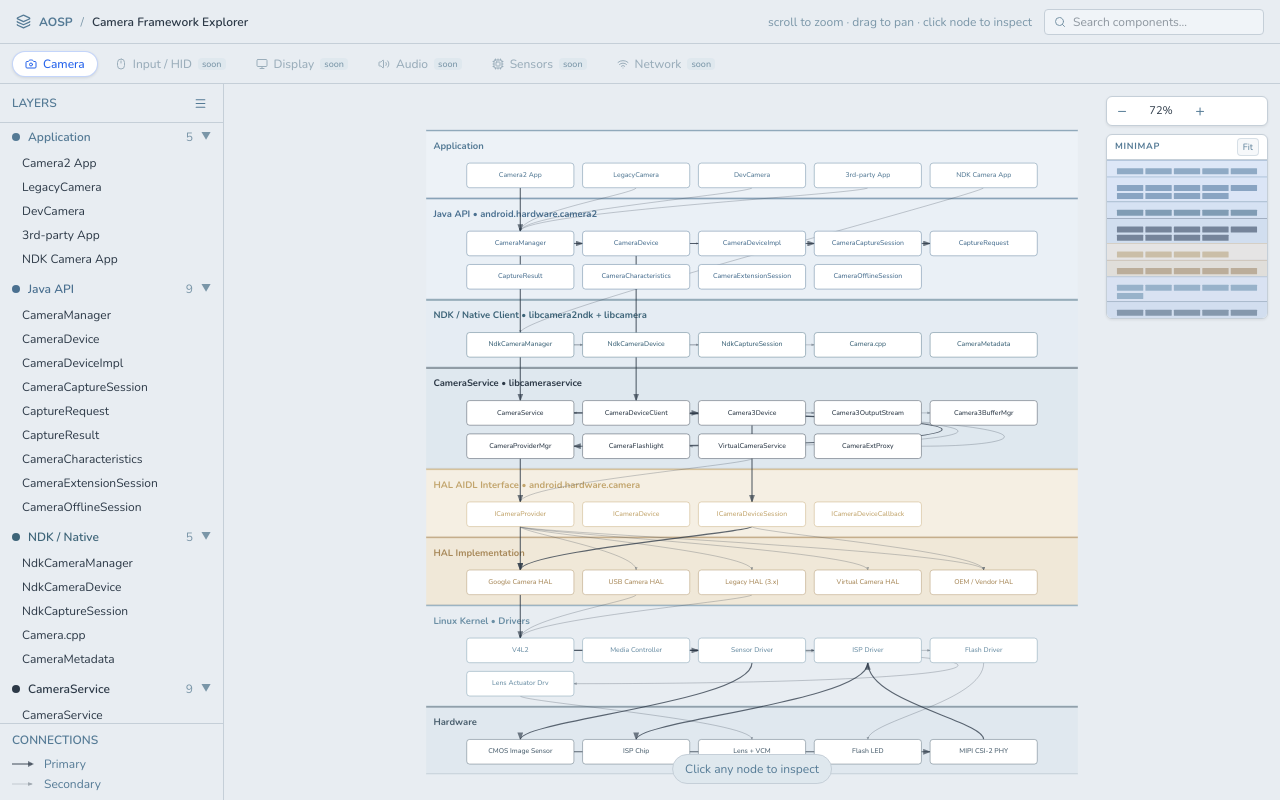
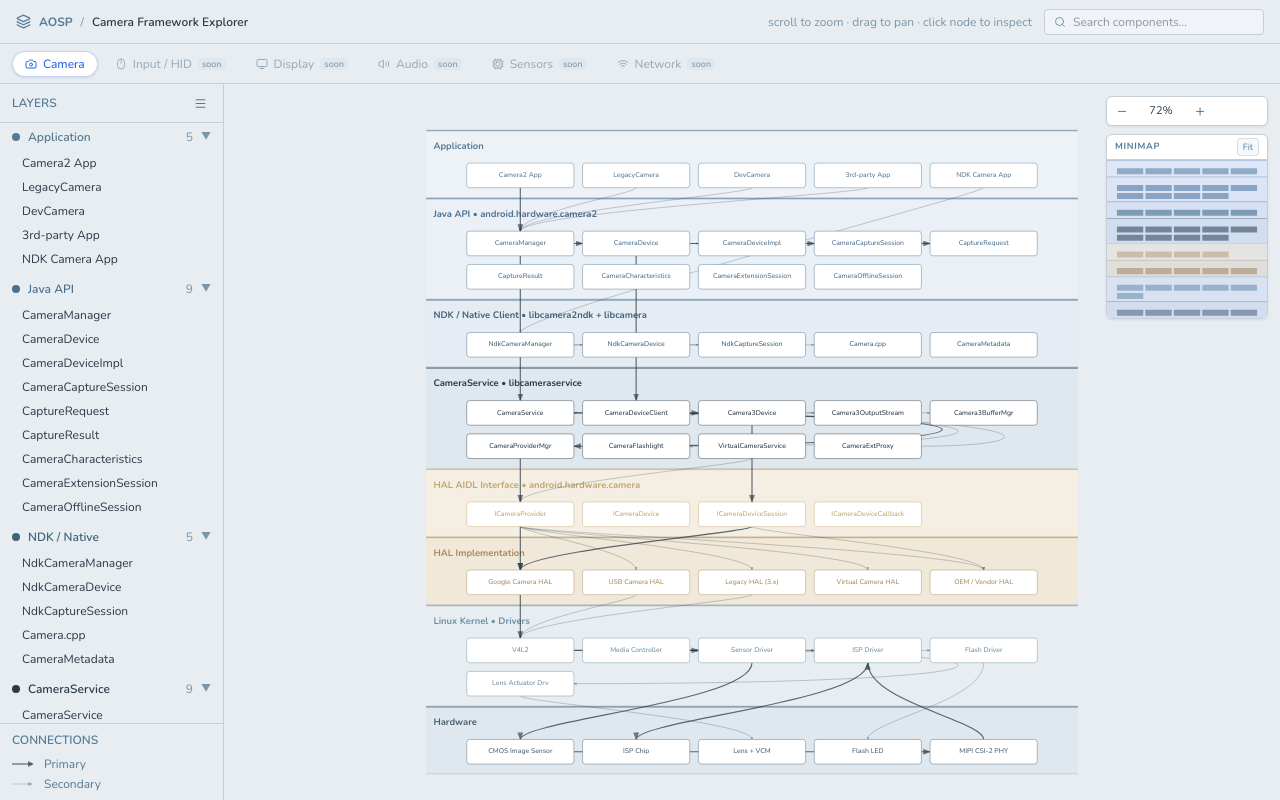
Before and after one commit to jooojub/aosp-code-explorer, a React (Vite) app: page / in a window 1280 px wide. Built offline with nearby package versions, Linux system fonts and the light colour scheme.

Commit message:
style: remove 'Click any node to inspect' hint from App

```diff
--- a/src/App.jsx
+++ b/src/App.jsx
@@ -142,19 +142,6 @@ export default function App() {
             selectedNode={selectedNode}
             onNodeClick={handleNodeClick}
           />
-          {!selectedNode && (
-            <div
-              className="absolute bottom-4 left-1/2 -translate-x-1/2 text-xs px-3 py-1.5 rounded-full pointer-events-none"
-              style={{
-                background: '#DFE8EE',
-                border: '1px solid #C5CFD8',
-                color: '#547A95',
-                fontFamily: "'Nunito', sans-serif",
-              }}
-            >
-              Click any node to inspect
-            </div>
-          )}
         </main>
 
         {selectedNode && (
```
Also changed, not shown: .omc/project-memory.json.
